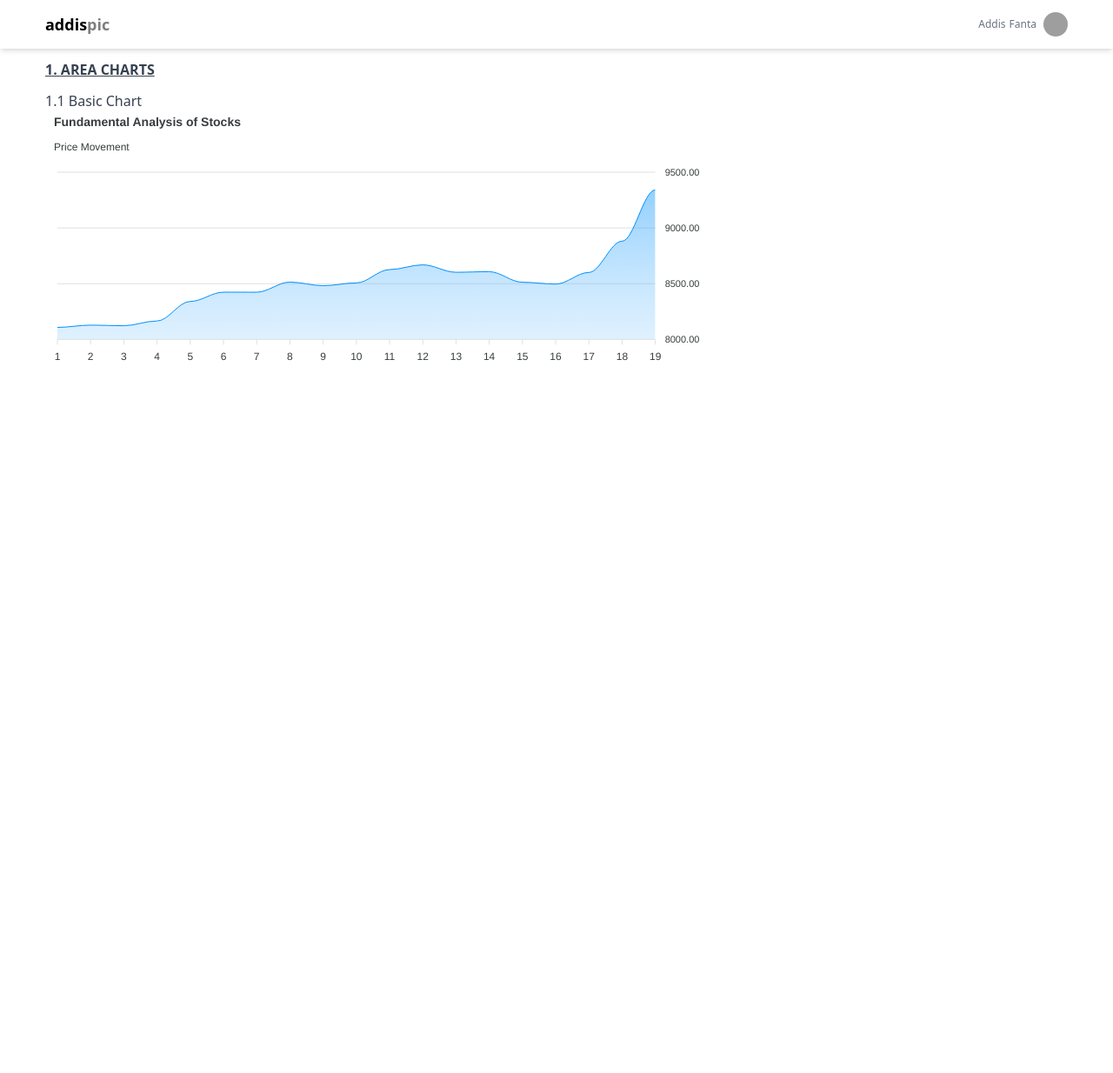
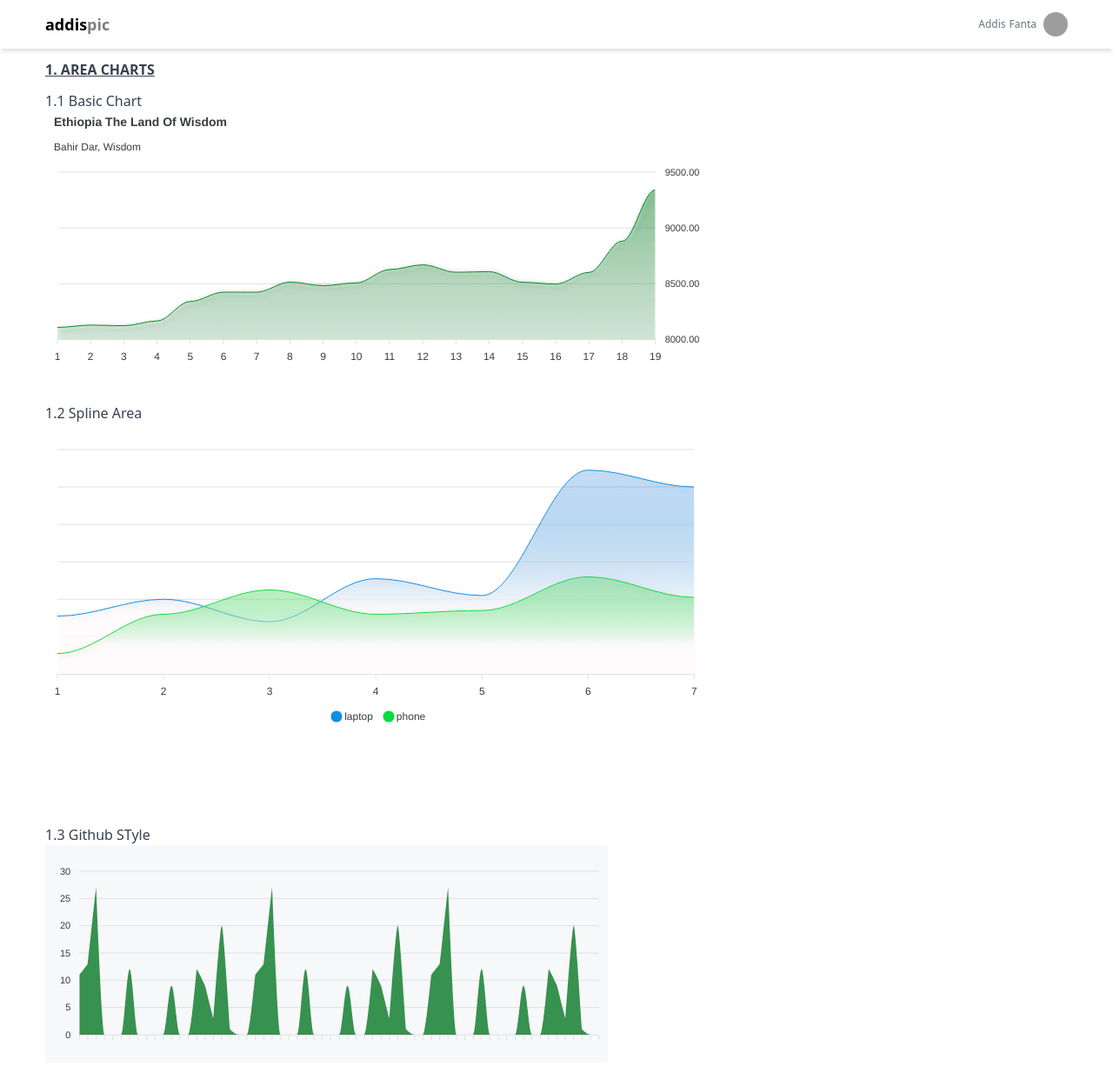
Before and after one commit to addispic/react-apexchart, a React (Vite) app: page / in a window 1280 px wide. Shown: the top 1234 px of the page at 87% size. Before the commit the page ends 800 px from the top, so only its background shows below. Built offline with nearby package versions, Linux system fonts and the light colour scheme; grey boxes are pictures that could not be loaded.

Commit message:
area chart github style is done

```diff
--- a/src/pages/Home.jsx
+++ b/src/pages/Home.jsx
@@ -37,49 +37,161 @@ const Home = () => {
               options={{
                 chart: {
                   zoom: {
-                    enabled: false,
+                    enabled: false
                   },
                   toolbar: {
-                    show: false,
+                    show: false
                   },
                   dropShadow: {
-                    enabled: false,
-                    color: "#e01507",
+                    enabled: true,
+                    color: '#4f4f4f',
                     blur: 3,
-                    opacity: 0.5,
-                  },
-                },
-                stroke: {
-                  curve: "smooth",
-                  width: 1,
-                },
-                markers: {
-                  //   size: 3,
-                  //   shape: "square",
+                    opacity: .25
+                  }
                 },
                 dataLabels: {
                   enabled: false,
-                  //   show: false,
+                },
+                stroke: {
+                  curve: 'smooth',
+                  width: 1
+                },
+                colors: ['#038c27'],
+                yaxis: {
+                  opposite: true
                 },
                 title: {
-                  text: "Fundamental Analysis of Stocks",
-                  align: "left",
+                  text: 'Ethiopia The Land Of Wisdom',
+                  align: 'left'
                 },
                 subtitle: {
-                  text: "Price Movement",
-                  align: "left",
-                },
-                yaxis: {
-                  labels: {
-                    // show: false,
-                  },
-                  opposite: true,
+                  text: 'Bahir Dar, Wisdom',
+                  align: 'left'
                 },
                 xaxis: {
                   axisBorder: {
-                    show: false,
+                    show: false
+                  }
+                }
+              }}
+            />
+          </div>
+        </div>
+        {/* spline area */}
+        <div className="mt-5">
+          <header>
+            <h1 className="font-medium text-gray-700">1.2 Spline Area</h1>
+          </header>
+          <div className="grid grid-cols-1">
+            <Chart
+              type="area"
+              height={350}
+              width={'65%'}
+              series={[
+                {
+                  name: 'laptop',
+                  data: [31, 40, 28, 51, 42, 109, 100]
+                },
+                {
+                  name: 'phone',
+                  data: [11, 32, 45, 32, 34, 52, 41]
+                },
+              ]}
+              options={{
+                chart: {
+                  zoom: {
+                    enabled: false
                   },
+                  toolbar: {
+                    show: false
+                  },
+                  dropShadow: {
+                    enabled: true,
+                    color: '#ad0317',
+                    blur: 3,
+                    opacity: .1
+                  }
                 },
+                colors: ['#128ee6', '#07db3f'],
+                dataLabels: {
+                  enabled: false
+                },
+                stroke: {
+                  curve: 'smooth',
+                  width: 1
+                },
+                xaxis: {
+                  axisBorder: {
+                    show: false
+                  }
+                },
+                yaxis: {
+                  opposite: true,
+                  stepSize: 20,
+                  labels: {
+                    show: false
+                  }
+
+                },
+                fill: {
+                  type: 'gradient',
+                  gradient: {
+                    shadeIntensity: 1,
+                    opacityFrom: .5,
+                    opacityTo: .85,
+                    stops: [0, 70, 100]
+                  }
+                }
+              }}
+            />
+          </div>
+        </div>
+        {/* github style */}
+        <div className="mt-24">
+          <header>
+            <h1 className="font-medium text-gray-700">1.3 Github STyle</h1>
+          </header>
+          <div>
+            <Chart
+              type="area"
+              height={250}
+              width={'55%'}
+              series={[
+                {
+                  name: 'comments',
+                  data: [11, 13, 27, 0, 0, 0, 12, 0, 0, 0, 0, 9, 0, 0, 12, 9, 3, 20, 1, 0, 0, 11, 13, 27, 0, 0, 0, 12, 0, 0, 0, 0, 9, 0, 0, 12, 9, 3, 20, 1, 0, 0, 11, 13, 27, 0, 0, 0, 12, 0, 0, 0, 0, 9, 0, 0, 12, 9, 3, 20, 1, 0, 0]
+                }
+              ]}
+              options={{
+                chart: {
+                  zoom: {
+                    enabled: false
+                  },
+                  toolbar: {
+                    show: false
+                  },
+                  background: '#F6F8FA'
+                },
+                colors: ['#37914f'],
+                stroke: {
+                  width: 0,
+                  curve: 'monotoneCubic'
+                },
+                dataLabels: {
+                  enabled: false
+                },
+                fill: {
+                  opacity: 1,
+                  type: 'solid'
+                },
+                xaxis: {
+                  axisBorder: {
+                    show: false
+                  },
+                  labels: {
+                    show: false
+                  }
+                }
               }}
             />
           </div>
```
